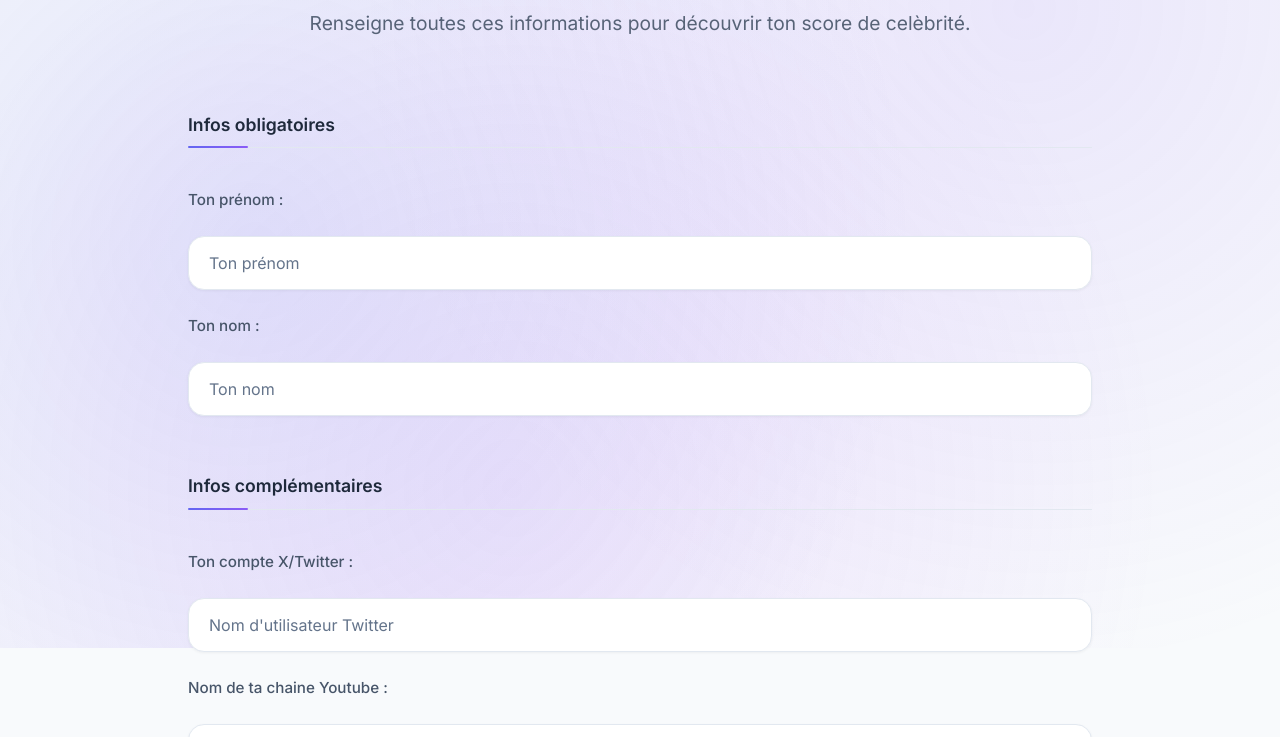
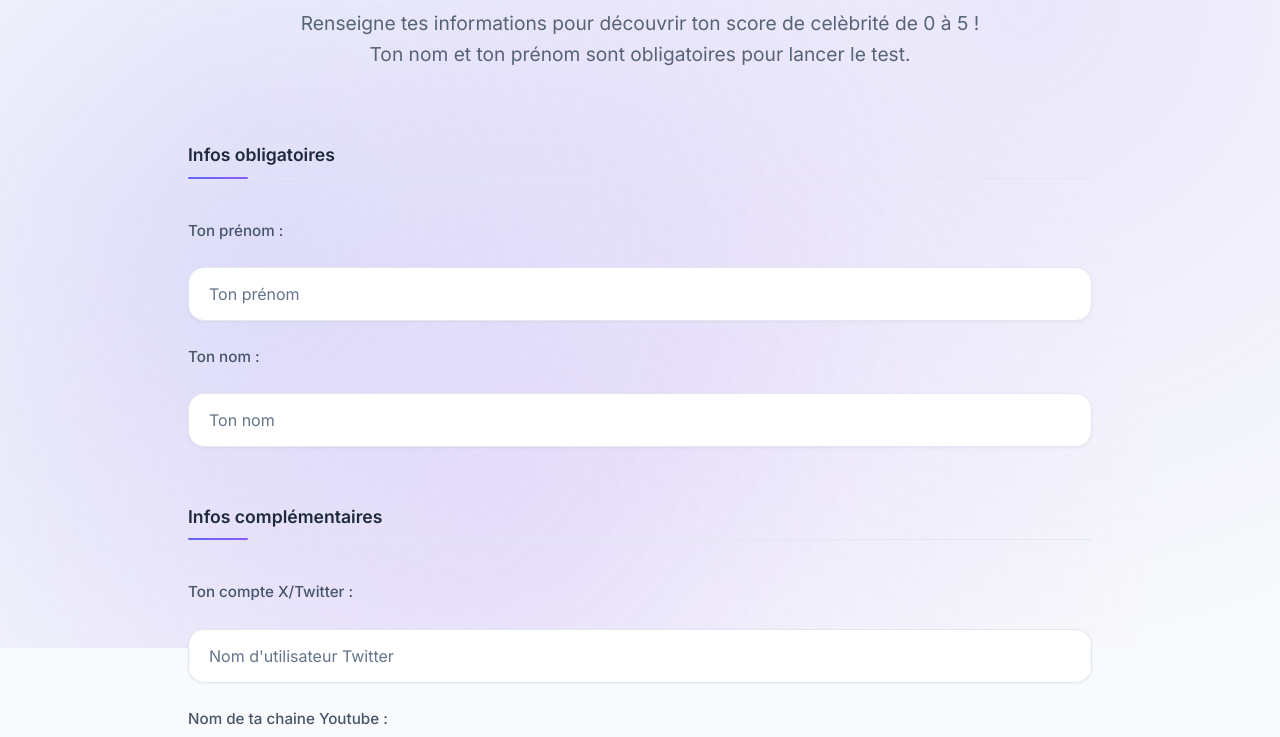
Before and after one commit to fardellatimothe/es-tu_celebre, a plain HTML site: page index.html in a window 1280 px wide. Shown: the part 152-889 px from the top of the page. Drawn offline with Linux system fonts and the light colour scheme.

Commit message:
Update h2 description for clarity on required information

```diff
--- a/index.html
+++ b/index.html
@@ -10,7 +10,7 @@
     <main class="container">
         <div id="hidden" class="hiddencontainer">
             <h1>Es-tu celèbre ?</h1>
-            <h2>Renseigne toutes ces informations pour découvrir ton score de celèbrité.</h2>
+            <h2>Renseigne tes informations pour découvrir ton score de celèbrité de 0 à 5 ! <br>Ton nom et ton prénom sont obligatoires pour lancer le test.</h2>
             <form id="celebrityForm">
                 <h4>Infos obligatoires</h4>
 
```
